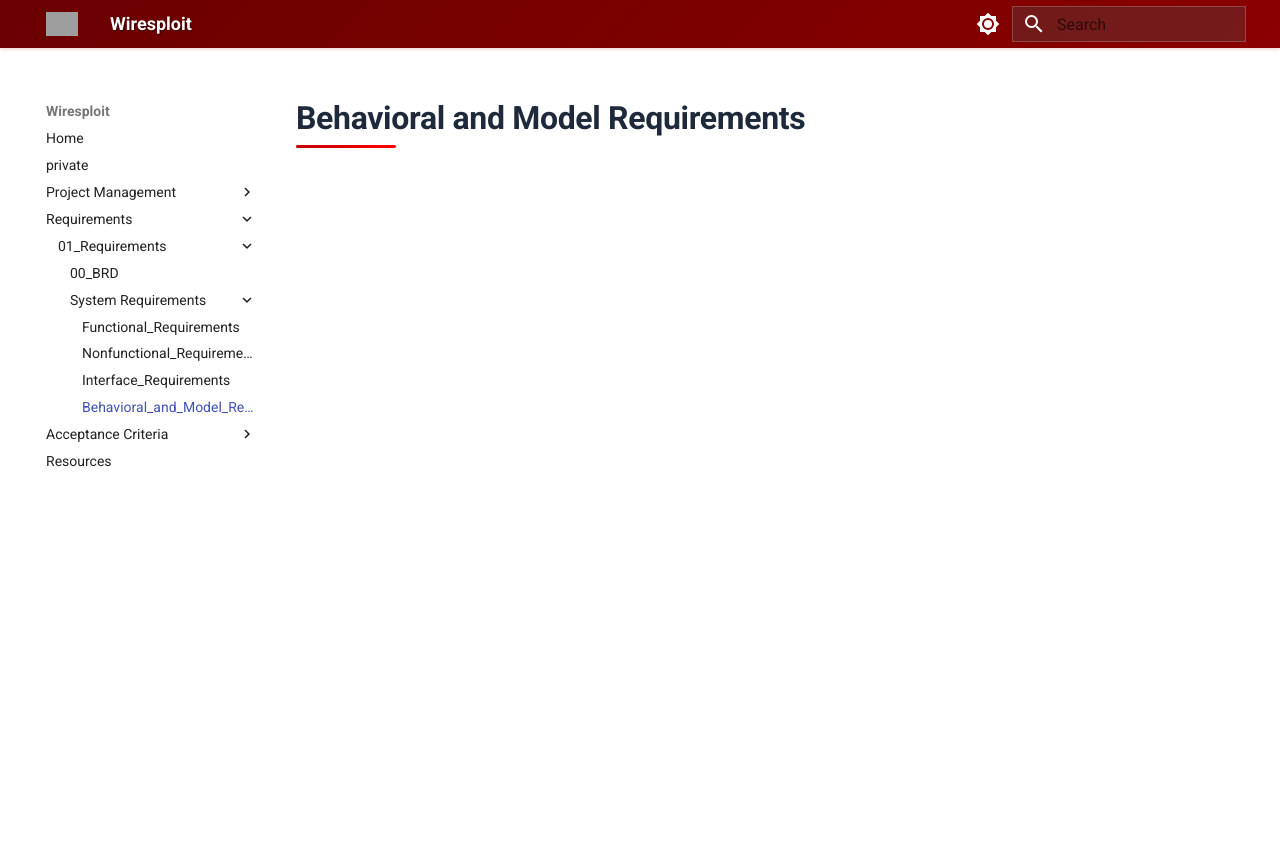
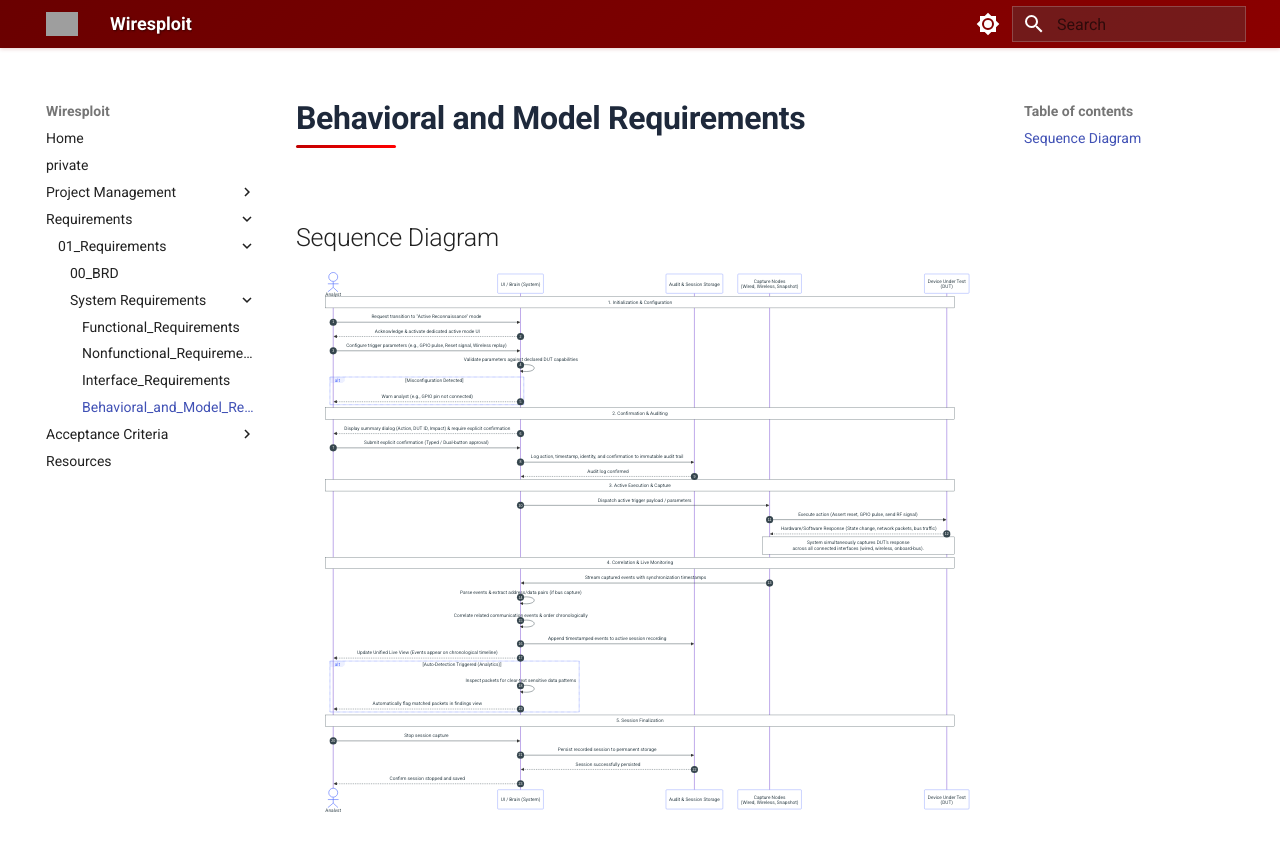
Before and after one commit to EG-ETCS/wiresploit, an MkDocs documentation site: the page built from docs/01_Requirements/01_SysRS/04_Behavioral_and_Model_Requirements.md, in a window 1280 px wide. Shown: the top 851 px of the page. Built offline with MkDocs 1.6.1 and Material for MkDocs 9.7.7, drawn with Linux system fonts in a browser that asks for light colours; some of the changed lines change nothing that is shown; grey boxes are pictures that could not be loaded.

Commit message:
added sequnce diagram to the Model Reqs

````diff
--- a/docs/01_Requirements/01_SysRS/04_Behavioral_and_Model_Requirements.md
+++ b/docs/01_Requirements/01_SysRS/04_Behavioral_and_Model_Requirements.md
@@ -1 +1,55 @@
 # Behavioral and Model Requirements
+
+## Sequence Diagram
+```mermaid
+sequenceDiagram
+    autonumber
+
+    actor analyst as Analyst
+    participant system as UI / Brain (System)
+    participant storage as Audit & Session Storage
+    participant nodes as Capture Nodes<br/>(Wired, Wireless, Snapshot)
+    participant dut as Device Under Test<br/>(DUT)
+
+    Note over analyst, dut: 1. Initialization & Configuration
+    analyst->>system: Request transition to "Active Reconnaissance" mode
+    system-->>analyst: Acknowledge & activate dedicated active mode UI
+    analyst->>system: Configure trigger parameters (e.g., GPIO pulse, Reset signal, Wireless replay)
+    system->>system: Validate parameters against declared DUT capabilities
+
+    alt Misconfiguration Detected
+        system-->>analyst: Warn analyst (e.g., GPIO pin not connected)
+    end
+
+    Note over analyst, dut: 2. Confirmation & Auditing
+    system-->>analyst: Display summary dialog (Action, DUT ID, Impact) & require explicit confirmation
+    analyst->>system: Submit explicit confirmation (Typed / Dual-button approval)
+    system->>storage: Log action, timestamp, identity, and confirmation to immutable audit trail
+    storage-->>system: Audit log confirmed
+
+    Note over analyst, dut: 3. Active Execution & Capture
+    system->>nodes: Dispatch active trigger payload / parameters
+    nodes->>dut: Execute action (Assert reset, GPIO pulse, send RF signal)
+    dut-->>nodes: Hardware/Software Response (State change, network packets, bus traffic)
+
+    Note over nodes, dut: System simultaneously captures DUT's response<br/>across all connected interfaces (wired, wireless, onboard-bus).
+
+    Note over analyst, dut: 4. Correlation & Live Monitoring
+    nodes->>system: Stream captured events with synchronization timestamps
+    system->>system: Parse events & extract address/data pairs (if bus capture)
+    system->>system: Correlate related communication events & order chronologically
+    system->>storage: Append timestamped events to active session recording
+
+    system-->>analyst: Update Unified Live View (Events appear on chronological timeline)
+
+    alt Auto-Detection Triggered (Analytics)
+        system->>system: Inspect packets for clear-text sensitive data patterns
+        system-->>analyst: Automatically flag matched packets in findings view
+    end
+
+    Note over analyst, dut: 5. Session Finalization
+    analyst->>system: Stop session capture
+    system->>storage: Persist recorded session to permanent storage
+    storage-->>system: Session successfully persisted
+    system-->>analyst: Confirm session stopped and saved
+```
````
